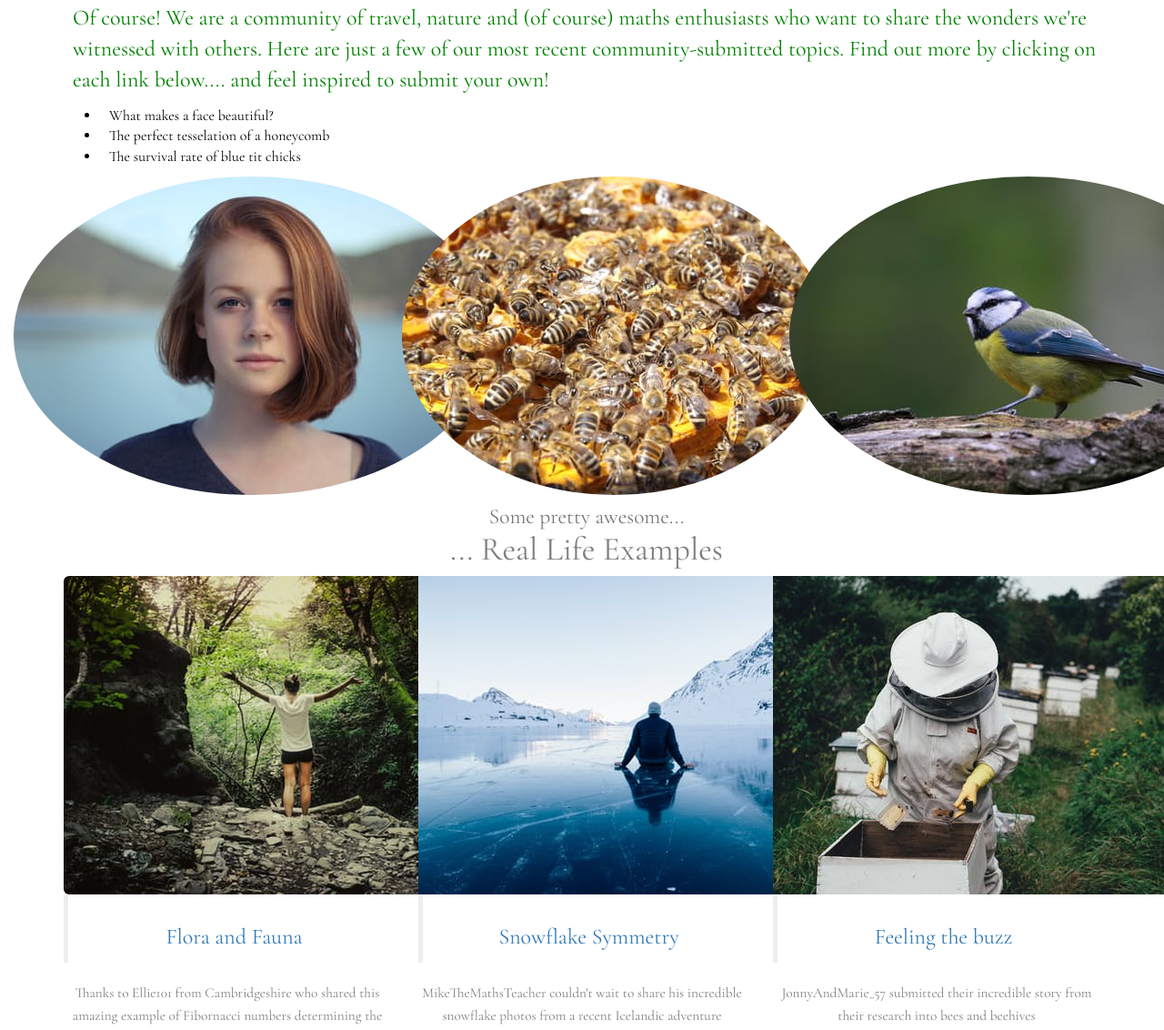
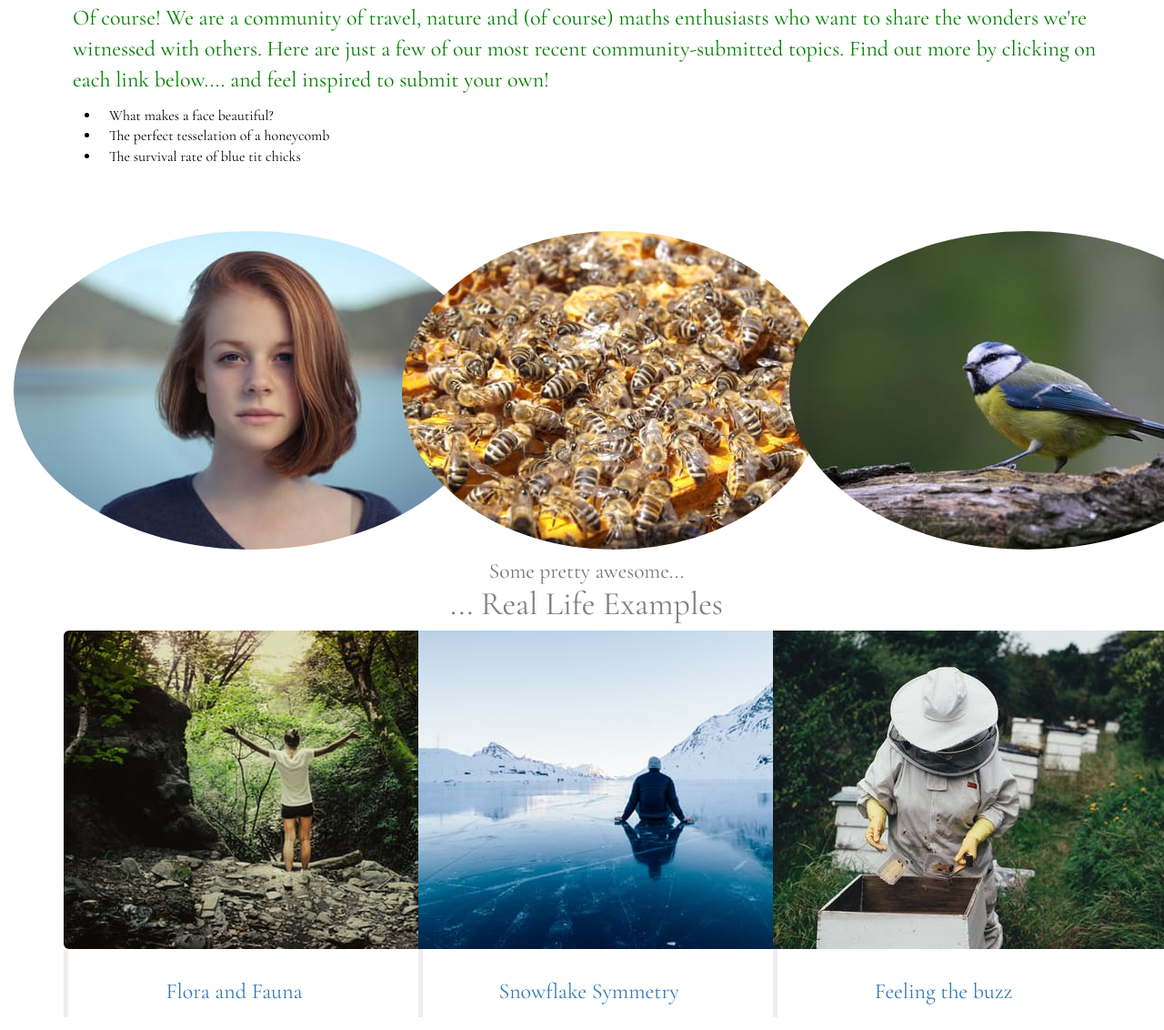
Before and after one commit to lisajanemoss/Maths_in_nature, a plain HTML site: page index.html in a window 1280 px wide. Shown: the part 1165-2297 px from the top of the page at 91% size. Drawn offline with nearby package versions, Linux system fonts and the light colour scheme.

Commit message:
Made small changes

```diff
--- a/css/style.css
+++ b/css/style.css
@@ -41,6 +41,14 @@ ol li{
 	font-size: 16px;
 	padding-left: 10px;
 }
+
+#initialExamples {
+
+padding-top: 60px;
+padding-bottom: 40px;
+
+}
+
 #examples {
 background-color: white;
 font-family: 'Cormorant Garamond', serif;
@@ -103,5 +111,5 @@ body {
 	margin-right: auto;
 	display: block;
 	padding-top: 60px;
-padding-bottom: 40px;
+	padding-bottom: 40px;
 }
--- a/index.html
+++ b/index.html
@@ -74,7 +74,7 @@
 
 
 
-        <div id="Initial Examples">
+        <div id="initialExamples">
           <div class="col-md-4 text-center">
             <img src='images/model.jpg' alt="Model" class="img-circle">
           </div>
```
